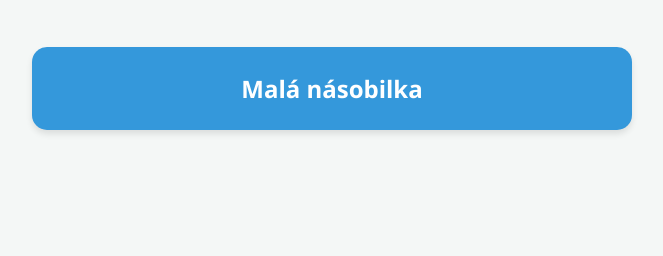
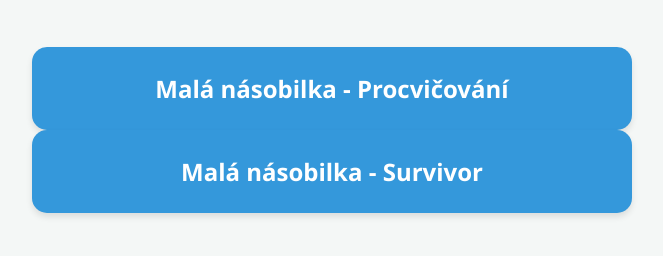
Before and after one commit to MiZik-NV/2.trida, a plain HTML site: page index.html in a window 1280 px wide. Shown: the part 206-462 px from the top of the page, without its empty margins (308-971 px from the left). Drawn offline with Linux system fonts and the light colour scheme.

Commit message:
Update index.html
Doplnění další hry

```diff
--- a/index.html
+++ b/index.html
@@ -83,13 +83,18 @@
     <header>
         <h1>Procvičování</h1>
     </header>
+    <div class="container">
+        <a href="mala_nasobilka2.html" class="btn-link">
+            Malá násobilka - Procvičování
+        </a>
 
+    </div>
     <div class="container">
         <a href="mala_nasobilka.html" class="btn-link">
-            Malá násobilka
+            Malá násobilka - Survivor
         </a>
 
-        </div>
+    </div>
 
 </body>
 </html>
```
